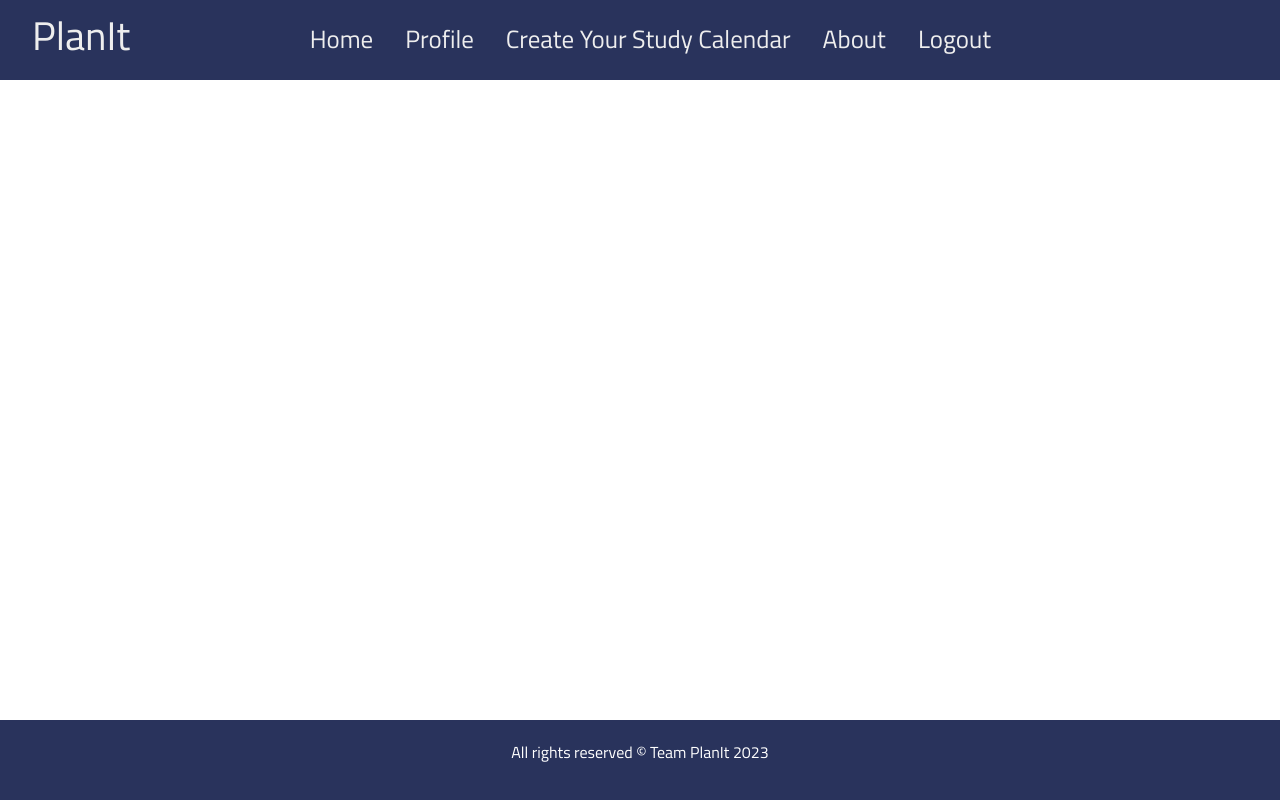
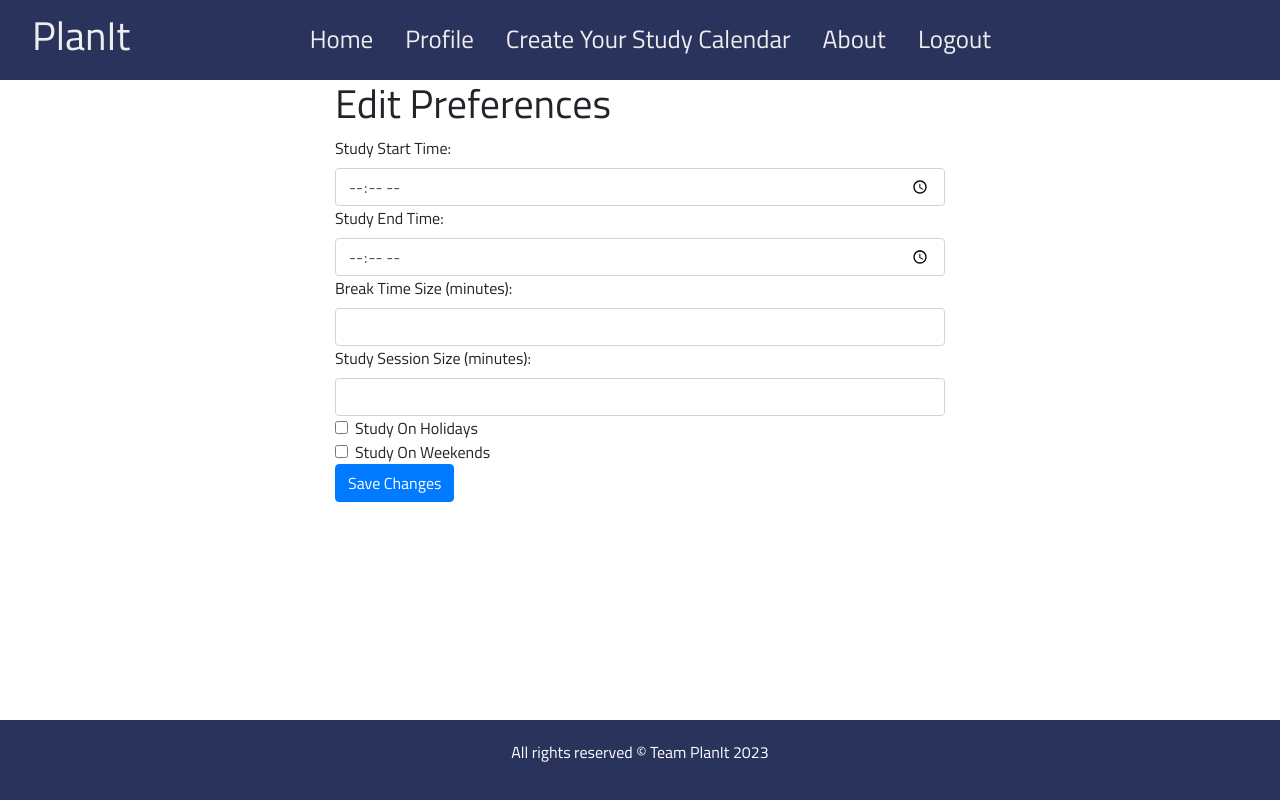
Before and after one commit to Danielsio/Plan-IT-Web, a React (Vite) app: page /edit-preferences in a window 1280 px wide. Built offline with nearby package versions, Linux system fonts and the light colour scheme.

Commit message:
add EditPrefrences
Co-authored-by: itayf9 <itayf9@users.noreply.github.com>

```diff
--- a/package.json
+++ b/package.json
@@ -17,6 +17,7 @@
     "react-dom": "^18.2.0",
     "react-icons": "^4.8.0",
     "react-router-dom": "^6.9.0",
+    "react-spinners": "^0.13.8",
     "styled-components": "^5.3.9"
   },
   "devDependencies": {
--- a/src/App.jsx
+++ b/src/App.jsx
@@ -3,6 +3,7 @@ import Home from "./pages/Home";
 import Profile from "./pages/Profile";
 import About from "./pages/About";
 import GenerateCalendar from "./pages/GenerateCalendar";
+import EditPreferences from "./pages/EditPreferences";
 import Navbar from "./components/Navbar";
 import Footer from "./components/Footer";
 import React, { useContext } from "react";
@@ -19,6 +20,7 @@ function App() {
             <Route path="/profile" element={<Profile />} />
             <Route path="/about" element={<About />} />
             <Route path="/generate-calendar" element={<GenerateCalendar />} />
+            <Route path="/edit-preferences" element={<EditPreferences />} />
           </Routes>
           <Footer />
         </Router>
--- a/src/index.css
+++ b/src/index.css
@@ -155,6 +155,7 @@ p .home-page-welcome-text {
 .nav-btn-auth:hover {
   cursor: pointer;
   color: var(--secondaryColor);
+  text-decoration: underline;
 }
 
 .nav-btn-auth-register {
@@ -173,4 +174,5 @@ p .home-page-welcome-text {
   cursor: pointer;
   color: var(--secondaryColor);
   color: black;
+  text-decoration: underline;
 }
--- /dev/null
+++ b/src/pages/EditPreferences.jsx
@@ -0,0 +1,136 @@
+import React, { useState, useContext } from "react";
+import { Container, Form, Button } from "react-bootstrap";
+import { useNavigate } from "react-router-dom";
+import api from "../api/axiosBackendConfig";
+import { UserContext } from "../context/UserContext";
+
+function EditPreferences() {
+  const { subjectID } = useContext(UserContext);
+  /**
+   * converts the edited prefereces object to the correct format
+   * @param prefereces represents the edited user preferences
+   * @returns a new preferences object in the correct format
+   */
+  const convertUserPreferencesToBackendValues = (preferences) => {
+    const startTimeStr = preferences.userStudyStartTime;
+
+    preferences.userStudyStartTime = parseInt(
+      preferences.userStudyStartTime.replace(":", "")
+    );
+
+    preferences.userStudyEndTime = parseInt(
+      preferences.userStudyEndTime.replace(":", "")
+    );
+
+    preferences.userBreakTime = parseInt(preferences.userBreakTime);
+    preferences.studySessionTime = parseInt(preferences.studySessionTime);
+  };
+
+  const [userPreferences, setUserPreferences] = useState({
+    userStudyStartTime: "",
+    userStudyEndTime: "",
+    userBreakTime: "",
+    studySessionTime: "",
+    isStudyOnHolyDays: false,
+    isStudyOnWeekends: false,
+  });
+  const navigate = useNavigate();
+
+  const handleSubmit = (event) => {
+    event.preventDefault();
+    convertUserPreferencesToBackendValues(userPreferences);
+    api
+      .post("/profile", userPreferences, { params: { sub: subjectID } })
+      .then((response) => {
+        // navigate back to profile page
+        navigate("/profile");
+      })
+      .catch((error) => {
+        console.log(error);
+      });
+    // Save the changes to the backend and redirect back to the profile page
+  };
+
+  const handleChange = (event) => {
+    const { name, value, type, checked } = event.target;
+
+    if (type === "checkbox") {
+      setUserPreferences({
+        ...userPreferences,
+        [name]: checked,
+      });
+    } else {
+      setUserPreferences({
+        ...userPreferences,
+        [name]: value,
+      });
+    }
+  };
+
+  return (
+    <Container className="mx-auto w-50">
+      <h1>Edit Preferences</h1>
+      <Form onSubmit={handleSubmit}>
+        <Form.Group>
+          <Form.Label>Study Start Time:</Form.Label>
+          <Form.Control
+            type="time"
+            name="userStudyStartTime"
+            value={userPreferences.userStudyStartTime}
+            onChange={handleChange}
+          />
+        </Form.Group>
+        <Form.Group>
+          <Form.Label>Study End Time:</Form.Label>
+          <Form.Control
+            type="time"
+            name="userStudyEndTime"
+            value={userPreferences.userStudyEndTime}
+            onChange={handleChange}
+          />
+        </Form.Group>
+        <Form.Group>
+          <Form.Label>Break Time Size (minutes):</Form.Label>
+          <Form.Control
+            type="number"
+            name="userBreakTime"
+            value={userPreferences.userBreakTime}
+            onChange={handleChange}
+          />
+        </Form.Group>
+        <Form.Group>
+          <Form.Label>Study Session Size (minutes):</Form.Label>
+          <Form.Control
+            type="number"
+            name="studySessionTime"
+            value={userPreferences.studySessionTime}
+            onChange={handleChange}
+          />
+        </Form.Group>
+        <Form.Group>
+          <Form.Check
+            type="checkbox"
+            name="isStudyOnHolyDays"
+            checked={userPreferences.isStudyOnHolyDays}
+            onChange={handleChange}
+            label="Study On Holidays"
+          />
+        </Form.Group>
+        <Form.Group>
+          <Form.Check
+            type="checkbox"
+            name="isStudyOnWeekends"
+            checked={userPreferences.isStudyOnWeekends}
+            onChange={handleChange}
+            label="Study On Weekends"
+          />
+        </Form.Group>
+        <Button variant="primary" type="submit">
+          Save Changes
+        </Button>
+      </Form>
+    </Container>
+  );
+}
+
+export default EditPreferences;
--- a/src/pages/Profile.jsx
+++ b/src/pages/Profile.jsx
@@ -1,12 +1,32 @@
 import React, { useState, useEffect, useContext } from "react";
 import { UserContext } from "../context/UserContext";
 import "../styles/profile.css";
-import { Container, Row, Col, Image, ListGroup } from "react-bootstrap";
+import { Container, Row, Col, Image, ListGroup, Card } from "react-bootstrap";
 import api from "../api/axiosBackendConfig";
+import { ClipLoader } from "react-spinners";
+import { Button } from "react-bootstrap";
+import { Link } from "react-router-dom";
 
 function Profile() {
+  const convertUserStudyTimeToHours = (userStudyTime) => {
+    const hour = userStudyTime / 100;
+    if (hour < 10) {
+      return "0" + hour.toString();
+    } else {
+      return hour.toString();
+    }
+  };
+
+  const convertUserStudyTimeToMinute = (userStudyTime) => {
+    const minute = userStudyTime % 100;
+    if (minute < 10) {
+      return "0" + minute.toString();
+    } else {
+      return minute.toString();
+    }
+  };
+
   const { isAuthenticated, subjectID } = useContext(UserContext);
-
   const [userData, setUserData] = useState(null);
   const [loading, setLoading] = useState(true);
 
@@ -36,29 +56,50 @@ function Profile() {
     );
   }
 
-  if (loading) {
-    return <div>Loading...</div>;
-  }
-
-  return (
+  return loading ? (
+    <ClipLoader
+      className="spinner"
+      color="#29335c"
+      loading={loading}
+      size={100}
+    />
+  ) : (
     <Container>
       <Row>
         <Col>
-          <h1>{userData.name}</h1>
+          <Card>
             <Image src={userData.pictureUrl} alt={userData.name} fluid />
+            <h1>Name: {userData.name}</h1>
             <p>Email: {userData.email}</p>
+          </Card>
         </Col>
         <Col>
+          <Card>
             <h2>Preferences:</h2>
             <ListGroup>
               <ListGroup.Item>
-              Study Start Time: {userData.userPreferences.userStudyStartTime}
+                Study Start Time:{" "}
+                {convertUserStudyTimeToHours(
+                  userData.userPreferences.userStudyStartTime
+                )}
+                :
+                {convertUserStudyTimeToMinute(
+                  userData.userPreferences.userStudyStartTime
+                )}
               </ListGroup.Item>
               <ListGroup.Item>
-              Study End Time: {userData.userPreferences.userStudyEndTime}
+                Study End Time:{" "}
+                {convertUserStudyTimeToHours(
+                  userData.userPreferences.userStudyEndTime
+                )}
+                :
+                {convertUserStudyTimeToMinute(
+                  userData.userPreferences.userStudyEndTime
+                )}
               </ListGroup.Item>
               <ListGroup.Item>
-              Break Time Size: {userData.userPreferences.userBreakTime} Minutes
+                Break Time Size: {userData.userPreferences.userBreakTime}{" "}
+                Minutes
               </ListGroup.Item>
               <ListGroup.Item>
                 Study Session Size: {userData.userPreferences.studySessionTime}{" "}
@@ -71,6 +112,12 @@ function Profile() {
                 Study On Weekends: {userData.userPreferences.isStudyOnWeekends}
               </ListGroup.Item>
             </ListGroup>
+          </Card>
+          <Link to="/edit-preferences">
+            <Button variant="primary" size="sm">
+              Edit Preferences
+            </Button>
+          </Link>
         </Col>
       </Row>
     </Container>
--- a/src/styles/profile.css
+++ b/src/styles/profile.css
@@ -1,30 +1,4 @@
-.message-container {
-  display: flex;
-  justify-content: center;
-  align-items: center;
-  height: 50vh;
+.spinner {
+  margin: 10%;
+  margin-left: 45%;
 }
-
-.profile-container {
-  display: flex;
-  flex-direction: column;
-  align-items: center;
-  padding-top: 20px;
-}
-
-.profile-container img {
-  width: 200px;
-  height: 200px;
-  object-fit: cover;
-  border-radius: 50%;
-  margin-bottom: 10px;
-}
-
-.profile-container ul {
-  list-style: none;
-  padding: 0;
-}
-
-.profile-container ul li {
-  margin: 5px 0;
-}
```
Also changed, not shown: 1 other file (tests, documents, lock files or other folders). Lines whose indentation alone changed are shown as unchanged.
